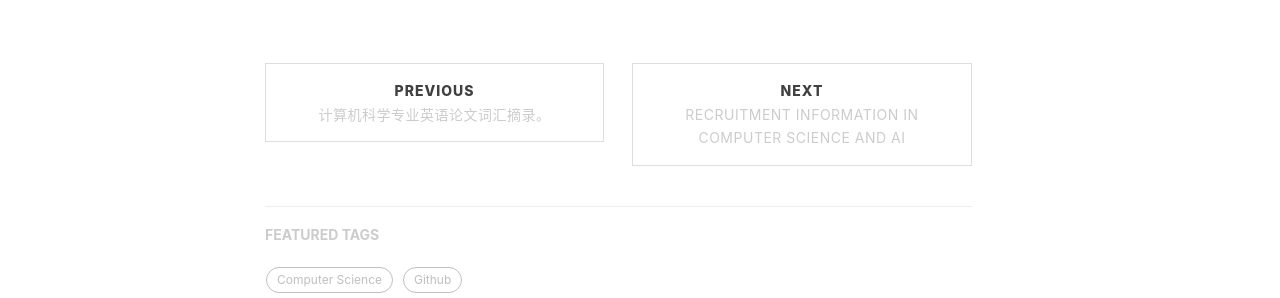
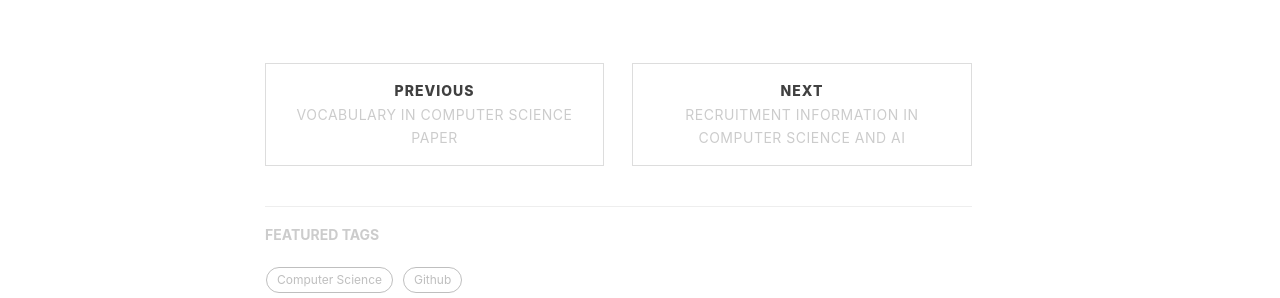
Before and after one commit to jizhang02/jizhang02.github.io, a Jekyll site: the page built from _posts/2020-02-24-resources.markdown, in a window 1280 px wide. Shown: the part 863-1161 px from the top of the page. Built offline with Jekyll 4.4.1, drawn with Linux system fonts in a browser that asks for light colours; nearby versions of some CDN libraries; comment, search, counter and statistics services are not loaded.

Commit message:
Update 2019-07-18-vocabulary.markdown

```diff
--- a/_posts/2019-07-18-vocabulary.markdown
+++ b/_posts/2019-07-18-vocabulary.markdown
@@ -1,6 +1,7 @@
 ---
 layout:     post
-title:      "计算机科学专业英语论文词汇摘录。"
+title:      "Vocabulary in Computer Science Paper"
+subtitle:   "计算机科学专业英语论文词汇摘录"
 date:       2019-07-18 18:47:00
 author:     "Ahgni"
 header-img: "img/post-bg.jpg"
```
